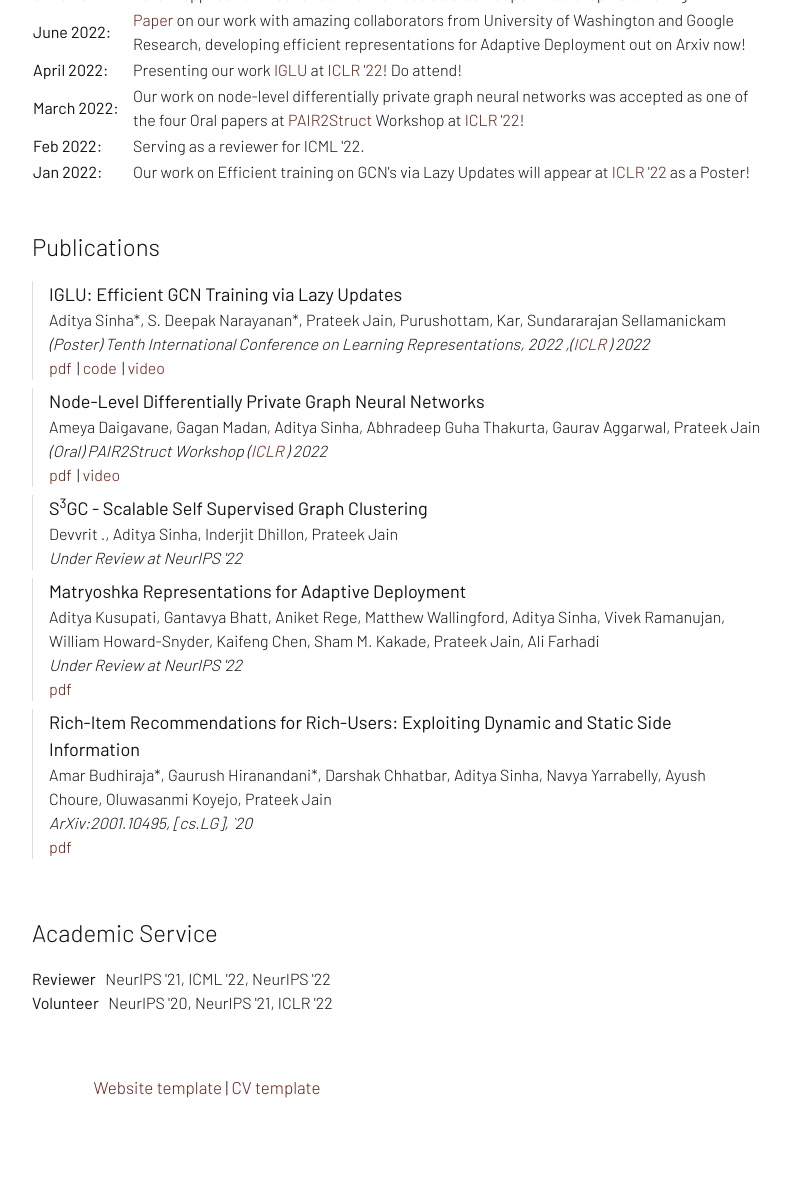
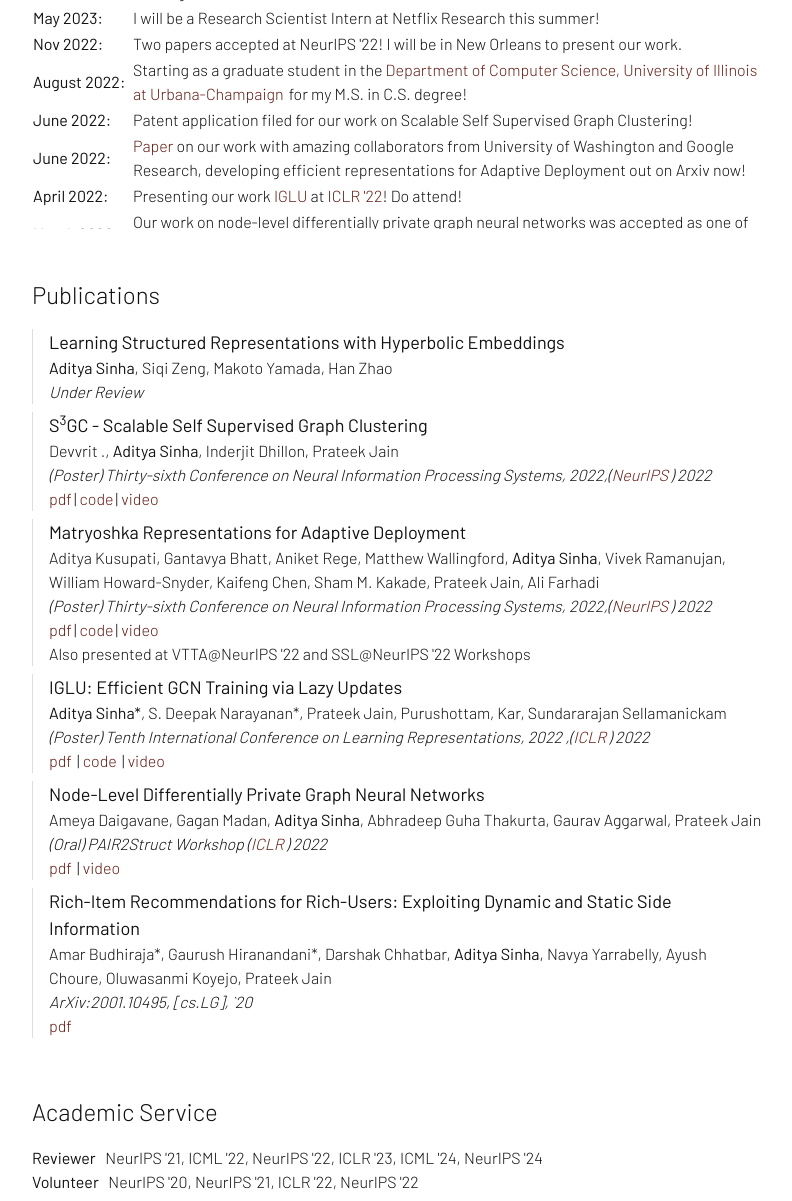
Before and after one commit to adityaasinha28/adityaasinha28.github.io, a website: page index.html in a window 1280 px wide. Shown: the part 821-2022 px from the top of the page, without its empty margins (433-1225 px from the left). Before the commit the page ends 1947 px from the top, so only its background shows below. Drawn offline with nearby package versions, Linux system fonts and the light colour scheme.

Commit message:
Update details

```diff
--- a/index.html
+++ b/index.html
@@ -45,8 +45,8 @@
         </div>
         <div class="col-md-8 pt-4 about">
           <p class='header'>Hi!</p>
-          I'm a graduate student in the <a class="tag" href="https://cs.illinois.edu/" target="_blank">Department of Computer Science, University of Illinois at Urbana-Champaign</a>, pursuing a Master's of Science in Computer Science (thesis track).<br><br>
-          <p>I was previously a Research Engineer (on contract) at <a class="tag" href="https://research.google/locations/india/" target="_blank">Google Research India</a>, working with <a class="tag" href="https://research.google/people/GauravAggarwal/" target="_blank">Dr. Gaurav Aggarwal</a>
+          I'm a graduate student in the <a class="tag" href="https://cs.illinois.edu/" target="_blank">Department of Computer Science, University of Illinois at Urbana-Champaign</a>, pursuing a Master's of Science in Computer Science (thesis track) advised by <a class="tag" href="https://hanzhaoml.github.io/" target="_blank">Prof. Han Zhao.</a> My research interests lie in representation learning, large-scale machine learning, and most recently large-language models.<br><br>
+          <p>I was previously a Research Scientist Intern at <a class="tag" href="https://research.netflix.com/" target="_blank">Netflix Research</a>  (Summer '23),  Research Engineer (on contract) at <a class="tag" href="https://research.google/locations/india/" target="_blank">Google Research India</a>, working with <a class="tag" href="https://research.google/people/GauravAggarwal/" target="_blank">Dr. Gaurav Aggarwal</a>
           in the M2U2 Group (Mixed-Mode User Understanding) and <a class="tag" href="https://www.prateekjain.org/" target="_blank">Dr. Prateek Jain</a>
           in the MLO Group (Machine Learning and Optimization). Here, I worked on problems related to Differential Privacy, developing Large Scale algorithms for Graph Representation Learning and Adaptive Deployment, and exploring the possibility of automated hyperparameter tuning.</p>
           <p>Before this, I spent an amazing year at <a class="tag" href="https://www.microsoft.com/en-us/research/lab/microsoft-research-india/" target="_blank">Microsoft Research India</a> as a Research Fellow, working with <a class="tag" href="https://www.prateekjain.org/" target="_blank">Dr. Prateek Jain</a>, <a class="tag" href="https://www.cse.iitk.ac.in/users/purushot/" target="_blank">Prof. Purushottam Kar</a> and <a class="tag" href="https://www.microsoft.com/en-us/research/people/ssrajan/" target="_blank">Dr. Sundararajan Sellamanickam</a> on problems related to Efficient training of Graph Convolutional Networks and with <a class="tag" href="https://www.linkedin.com/in/ayush-choure-9b44347/?originalSubdomain=in" target="_blank">Dr. Ayush Choure</a>
@@ -61,6 +61,9 @@
           <div style="height:250px;overflow:auto;">
               <table>
               <col width="100px">
+              <tr><td><b>Jan 2024:</b></td><td>Serving as a reviewer for ICML '24</td></tr>
+              <tr><td><b>May 2023:</b></td><td>I will be a Research Scientist Intern at Netflix Research this summer!</td></tr>
+              <tr><td><b>Nov 2022:</b></td><td>Two papers accepted at NeurIPS '22! I will be in New Orleans to present our work.</td></tr>
               <tr><td><b>August 2022:</b></td><td>Starting as a graduate student in the <a class="tag" href="https://cs.illinois.edu/" target="_blank">Department of Computer Science, University of Illinois at Urbana-Champaign</a> for my M.S. in C.S. degree!</td></tr>
               <tr><td><b>June 2022:</b></td><td>Patent application filed for our work on Scalable Self Supervised Graph Clustering! </td></tr>
               <tr><td><b>June 2022:</b></td><td><a href="https://arxiv.org/pdf/2205.13147.pdf">Paper</a> on our work with amazing collaborators from University of Washington and Google Research, developing efficient representations for Adaptive Deployment out on Arxiv now!</td></tr>
@@ -84,10 +87,34 @@
           </table></div>
 
             <p class="header pt-5">Publications</p>
+            <p class="paper my-2 pl-3">
+              <span class="papertitle">Learning Structured Representations with Hyperbolic Embeddings</span><br>
+              <span class="thisauthor"><b>Aditya Sinha</b></span>, Siqi Zeng, Makoto Yamada, Han Zhao<br>
+              <i>Under Review</i><br>
+            </p>
+
+            <p class="paper my-2 pl-3">
+              <span class="papertitle">S<sup>3</sup>GC - Scalable Self Supervised Graph Clustering</span><br>
+              Devvrit ., <span class="thisauthor"><b>Aditya Sinha</b></span>, Inderjit Dhillon, Prateek Jain<br>
+              <i>(Poster) Thirty-sixth Conference on Neural Information Processing Systems, 2022,(<a class ="tag" target="_blank" href="https://neurips.cc/Conferences/2022" >NeurIPS</a>) 2022</i></i><br>
+              <a class="tag" href="https://openreview.net/pdf?id=ldl2V3vLZ5" target="_blank">pdf</a>|
+              <a class="tag" href="https://github.com/devvrit/S3GC" target="_blank">code</a>|
+              <a class="tag" href="https://neurips.cc/virtual/2022/Poster/54305" target="_blank">video</a><br>
+            </p>
+
+            <p class="paper my-2 pl-3">
+              <span class="papertitle">Matryoshka Representations for Adaptive Deployment</span><br>
+              Aditya Kusupati, Gantavya Bhatt, Aniket Rege, Matthew Wallingford, <span class="thisauthor"><b>Aditya Sinha</b></span>, Vivek Ramanujan, William Howard-Snyder, Kaifeng Chen, Sham M. Kakade, Prateek Jain, Ali Farhadi<br>
+              <i>(Poster) Thirty-sixth Conference on Neural Information Processing Systems, 2022,(<a class ="tag" target="_blank" href="https://neurips.cc/Conferences/2022" >NeurIPS</a>) 2022</i></i><br>
+              <a class="tag" href="https://arxiv.org/pdf/2205.13147.pdf" target="_blank">pdf</a>|
+              <a class="tag" href="https://github.com/RAIVNLab/MRL" target="_blank">code</a>|
+              <a class="tag" href="https://www.youtube.com/watch?v=g7PhVKQ81oA" target="_blank">video</a><br>
+              Also presented at VTTA@NeurIPS '22 and SSL@NeurIPS '22 Workshops<br>
+            </p>
 
             <p class="paper my-2 pl-3">
               <span class="papertitle">IGLU: Efficient GCN Training via Lazy Updates</span><br>
-              <span class="thisauthor">Aditya Sinha*</span>, S. Deepak Narayanan*, Prateek Jain, Purushottam, Kar, Sundararajan Sellamanickam<br>
+              <span class="thisauthor"><b>Aditya Sinha*</b></span>, S. Deepak Narayanan*, Prateek Jain, Purushottam, Kar, Sundararajan Sellamanickam<br>
               <i>(Poster)  Tenth International Conference on Learning Representations, 2022 ,(<a class ="tag" target="_blank" href="https://openreview.net/group?id=ICLR.cc/2022/Conference" >ICLR</a>) 2022</i><br>
               <a class="tag" href="https://arxiv.org/pdf/2109.13995.pdf" target="_blank">pdf</a> |
               <a class="tag" href="https://github.com/adityaasinha28/IGLU" target="_blank">code</a> |
@@ -96,26 +123,15 @@
 
             <p class="paper my-2 pl-3">
               <span class="papertitle">Node-Level Differentially Private Graph Neural Networks</span><br>
-              Ameya Daigavane, Gagan Madan, <span class="thisauthor">Aditya Sinha</span>, Abhradeep Guha Thakurta, Gaurav Aggarwal, Prateek Jain<br>
+              Ameya Daigavane, Gagan Madan, <span class="thisauthor"><b>Aditya Sinha</b></span>, Abhradeep Guha Thakurta, Gaurav Aggarwal, Prateek Jain<br>
               <i>(Oral) PAIR2Struct Workshop (<a class ="tag" target="_blank" href="https://openreview.net/group?id=ICLR.cc/2022/Conference" >ICLR</a>) 2022</i><br>
               <a class="tag" href="https://arxiv.org/pdf/2111.15521.pdf" target="_blank">pdf</a> |
               <a class="tag" href="https://iclr.cc/virtual/2022/workshop/4555" target="_blank">video</a><br>
             </p>
 
             <p class="paper my-2 pl-3">
-              <span class="papertitle">S<sup>3</sup>GC - Scalable Self Supervised Graph Clustering</span><br>
-              Devvrit ., <span class="thisauthor">Aditya Sinha</span>, Inderjit Dhillon, Prateek Jain<br>
-              <i>Under Review at NeurIPS  '22</i><br>
-            </p>
-            <p class="paper my-2 pl-3">
-              <span class="papertitle">Matryoshka Representations for Adaptive Deployment</span><br>
-              Aditya Kusupati, Gantavya Bhatt, Aniket Rege, Matthew Wallingford, <span class="thisauthor">Aditya Sinha</span>, Vivek Ramanujan, William Howard-Snyder, Kaifeng Chen, Sham M. Kakade, Prateek Jain, Ali Farhadi<br>
-              <i>Under Review at NeurIPS  '22</i><br>
-              <a class="tag" href="https://arxiv.org/pdf/2205.13147.pdf" target="_blank">pdf</a>
-            </p>
-            <p class="paper my-2 pl-3">
               <span class="papertitle">Rich-Item Recommendations for Rich-Users: Exploiting Dynamic and Static Side Information</span><br>
-              Amar Budhiraja*, Gaurush Hiranandani*, Darshak Chhatbar, <span class="thisauthor">Aditya Sinha</span>, Navya Yarrabelly, Ayush Choure, Oluwasanmi Koyejo, Prateek Jain<br>
+              Amar Budhiraja*, Gaurush Hiranandani*, Darshak Chhatbar, <span class="thisauthor"><b>Aditya Sinha</b></span>, Navya Yarrabelly, Ayush Choure, Oluwasanmi Koyejo, Prateek Jain<br>
               <i>ArXiv:2001.10495, [cs.LG], `20</i><br>
               <a class="tag" href="https://arxiv.org/pdf/2001.10495.pdf" target="_blank">pdf</a>
             </p>
@@ -128,8 +144,8 @@
 
             <p class="header pt-5">Academic Service</p>
                 <div class="pb-1">
-                    <b>Reviewer</b> &nbsp; NeurIPS '21, ICML '22, NeurIPS '22</br>
-                    <b>Volunteer</b> &nbsp; NeurIPS '20, NeurIPS '21, ICLR '22
+                    <b>Reviewer</b> &nbsp; NeurIPS '21, ICML '22, NeurIPS '22, ICLR '23, ICML '24, NeurIPS '24</br>
+                    <b>Volunteer</b> &nbsp; NeurIPS '20, NeurIPS '21, ICLR '22, NeurIPS '22
                 </div>
 
 
```
